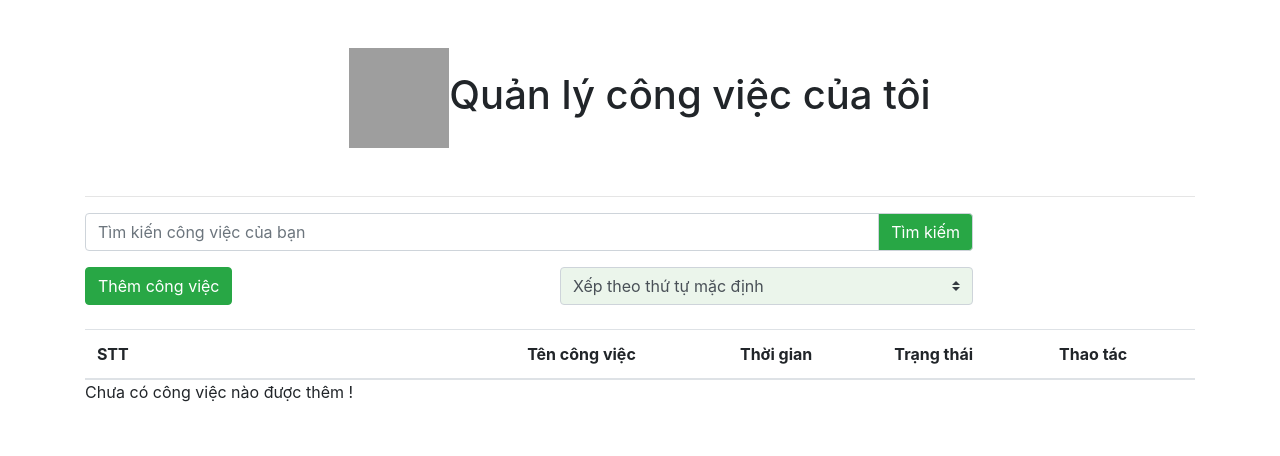
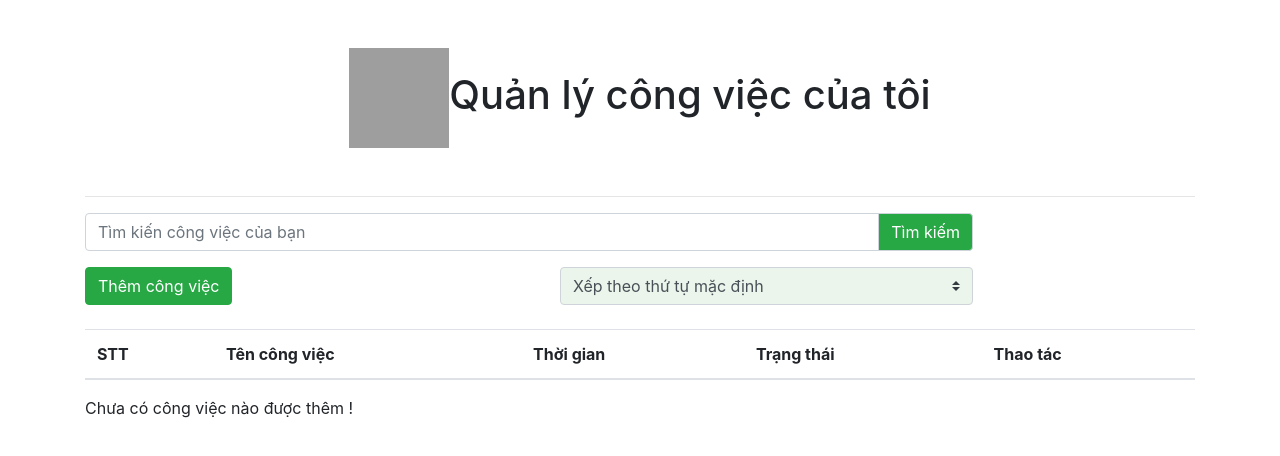
Before and after one commit to kivalaPhanTom/TodoApp-reactJS_redux, a React (Create React App) app: page / in a window 1280 px wide. Shown: the top 456 px of the page. Built offline with nearby package versions, Linux system fonts and the light colour scheme; grey boxes are pictures that could not be loaded.

Commit message:
make it better

```diff
--- a/src/components/TaskList/TaskList.js
+++ b/src/components/TaskList/TaskList.js
@@ -115,7 +115,7 @@ class TaskList extends Component {
           searchNotFound="Không tìm thấy kết quả !!!"
          }
         if(taskList.length === 0){  //kiểm tra xem web của chúng ta có task nào không ,nếu không thì thông báo ra
-          checkNoTask= "Chưa có công việc nào được thêm !"
+          searchNotFound= "Chưa có công việc nào được thêm !"
          }
 
         var TaskLists=arrCloneTaskList.map((task, index)=>{
@@ -142,10 +142,11 @@ class TaskList extends Component {
               </tr>
             </thead>
             <tbody>
-              {TaskLists} {checkNoTask}
+              {TaskLists}
             </tbody>
           </table>
-           <p>{searchNotFound}</p>
+          {checkNoTask}
+          <p className="searchNotFound">{searchNotFound}</p>
             </div>
         );
     }
```
